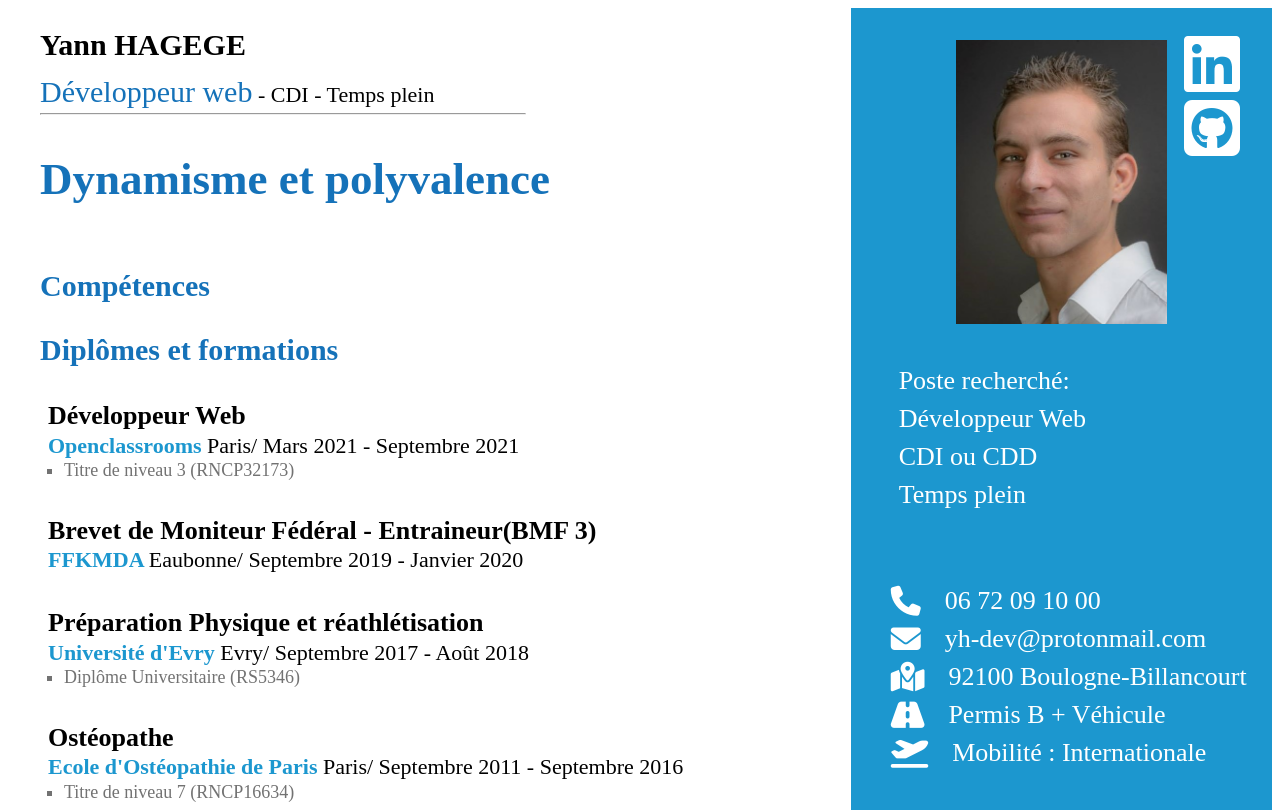
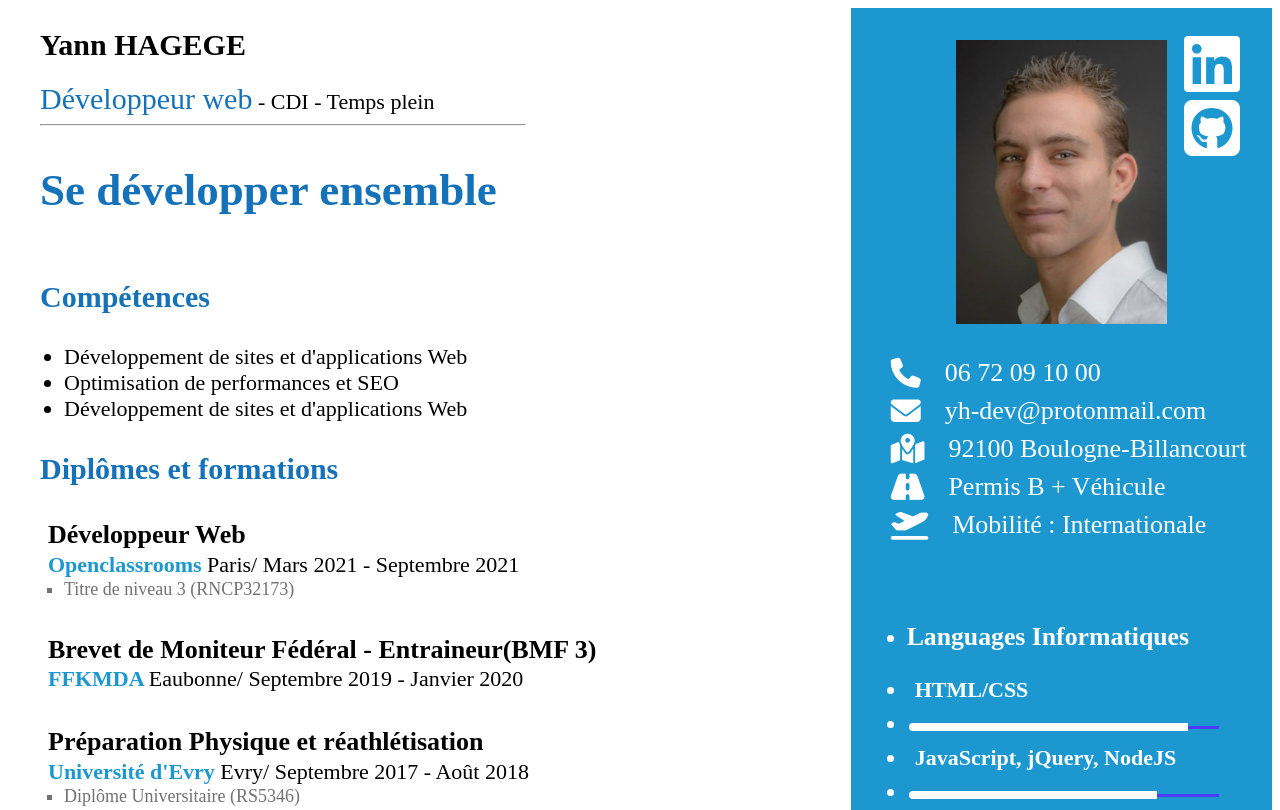
Before and after one commit to Yann-dv/Resume, a plain HTML site: page index.html in a window 1280 px wide. Shown: the top 810 px of the page. Drawn offline with Linux system fonts and the light colour scheme.

Commit message:
Skills block added

```diff
--- a/index.html
+++ b/index.html
@@ -26,10 +26,21 @@
                 <p><span class="jobgoal">Développeur web</span> - CDI - Temps plein</p>
             <hr>
             </div>
-            <h2 class="job">Dynamisme et polyvalence</h2>
+            <h2 class="job">Se développer ensemble</h2>
 
             <div class="formations">
                 <h3>Compétences</h3>
+                <ul class="skills">
+                    <li>
+                        Développement de sites et d'applications Web
+                    </li>
+                    <li>
+                        Optimisation de performances et SEO
+                    </li>
+                    <li>
+                        Développement de sites et d'applications Web
+                    </li>
+                </ul>
                 <h3>Diplômes et formations</h3>
                 <ul class="formations-list">
                     <li class="formations-list-item">
@@ -89,16 +100,6 @@
                     <a href="https://fr.linkedin.com/in/yann-hagege-3a5b4112a" target="_blank"><i class="fab fa-linkedin"></i></a>
                     <a href="https://github.com/Yann-dv" target="_blank"><i class="fab fa-github-square"></i></a>
                 </div>
-                <ul>
-                    <li>
-                        <div class="job_hiring">
-                            <p>Poste recherché: </p>
-                            <p> Développeur Web</p>
-                            <p> CDI ou CDD</p>
-                            <p> Temps plein</p>
-                        </div>
-                    </li>
-                </ul>
                 <ul>
                     <li>
                        <!-- <i class="fas fa-mobile-alt"></i>-->
--- a/style.css
+++ b/style.css
@@ -14,7 +14,6 @@ html {
 }
 
 .jobdesc {
-  line-height: 20px;
   width: 60%
 }
 
@@ -59,6 +58,15 @@ html {
 .compagny {
   color: #1C97CF;
   font-weight: bold;
+}
+
+.skills {
+  font-size: 22px;
+}
+
+.skills li {
+  margin-left:1rem;
+  list-style-type:disc;
 }
 
 .diploma-level{
```
